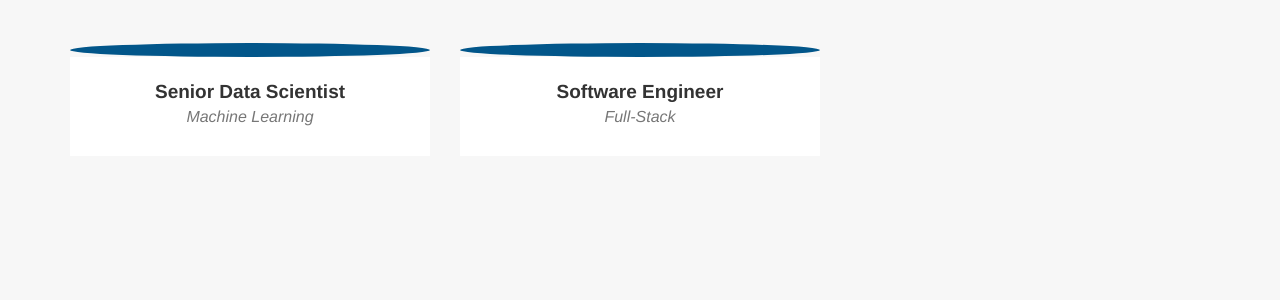
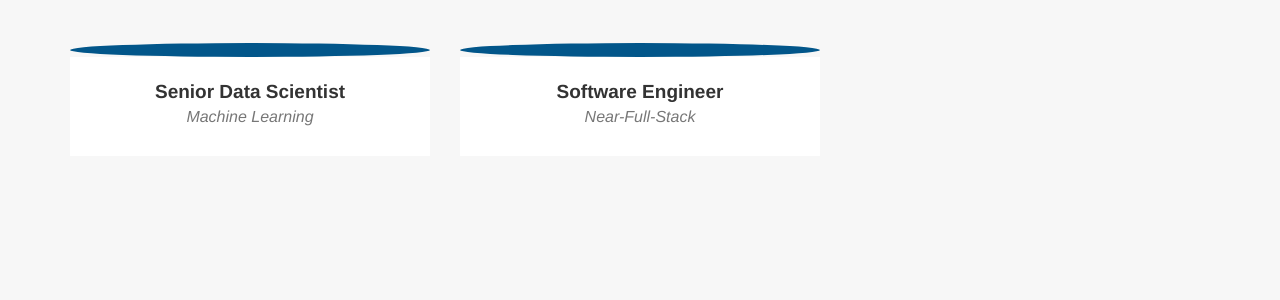
Before and after one commit to kalavase/wattlearn-www.github.io, a Jekyll site: the page built from _posts/2019-10-01-job-dev-2.markdown, in a window 1280 px wide and 900 px high, scrolled down 6212 px. Shown: the part 152-452 px from the top of the window. Built offline with Jekyll 4.4.1, drawn with Linux system fonts in a browser that asks for light colours; some web fonts are replaced; some of the changed lines change nothing that is shown.

Commit message:
fixed typos

```diff
--- a/_posts/2019-10-01-job-dev-2.markdown
+++ b/_posts/2019-10-01-job-dev-2.markdown
@@ -1,29 +1,30 @@
 ---
 title: Software Engineer
-subtitle: Full-Stack
+subtitle: Near-Full-Stack
 layout: default
 modal-id: 2
 date: 2010-10-01
 img: programmer.jpg
 thumbnail: programmer_thumbnail.jpg
 alt: image-alt
-category: full-stack
+category: near-full-stack
 project-date: Now
 
 description:
   title: Description
   text: "
   Using new technologies available in the cloud, WattLean is buildng a robust data-driven state-less AI platform, which can also be run locally.
-  Wattlearn has taken care to employ industry best practices to our dev-ops along with the appropriate ammount of development process to drive ahead production quality code from the get-go.
+  Wattlearn has taken care to employ industry best practices to our dev-ops, along with the appropriate ammount of development process to drive production quality code from the get-go.
   Wattlearn is a python shop due to the tight coupling with data-science, yet other bare-metal languanges will be used for enhancing speed.
   Wattlearn's highlevel technology stack is: terraform to manage the cloud, bitbucket pipelines to manage CI/CD, serverless lambdas for quick processing and containers for longer running processes.
   We are looking for a driven and talented software developer who can aid in the above mentioned stack.
   In addition, one who is well adapted at greenfield development and optimizing code
-  On a personal leve, one who thrives in a small team atmosphere and is eager to contribute to building a sustainable energy future.
+  On a personal note, one who thrives in a small team atmosphere and is eager to contribute to building a sustainable energy future.
   You will be part of a technical team that will design and develop backend infrastructure software to communicate across all layers, database stack, cloud and log analytics of the server and network communication, and security provisions necessary to scale the company’s AI platform.
-  On the job learning of new technologies.
+  Expectation to learn new technologies on the job.
   Creative solutions are welcome.
-  Your work will be highly visible throughout the company and will build the foundation for our go-to-market product. As one of the core members of the team, you will have direct input in building a roadmap to meet company milestones.
+  Your work will be highly visible throughout the company and will build the foundation for our go-to-market product.
+  As one of the core members of the team, you will have direct input in building a roadmap to meet company milestones.
   You will be reporting directly to the CTO."
 
 general-reqs:
@@ -42,11 +43,11 @@
     - para: Experience with deploying, monitoring, and building robust fault tolerant architectures (familiarity with AWS cloud is a plus).
     - para: Experience with high data volumes and transaction rates with asynchronous workloads.
     - para: Experience with CI/CD.
-    - para: Python (knowlege of C++ is a plus).
+    - para: Python (knowledge of C++ is a plus).
     - para: Experience in Unix environments.
 nice-to-have:
   title: Nice to Have
   text:
     - para: Experience in security.
-    - para: Familiarity with modern front-end web frameworks .
+    - para: Familiarity with modern front-end web frameworks.
 ---
```
Also changed, not shown: 4 other files.
